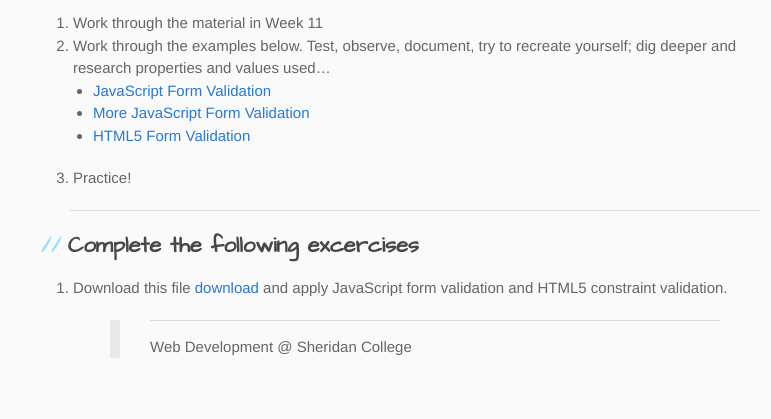
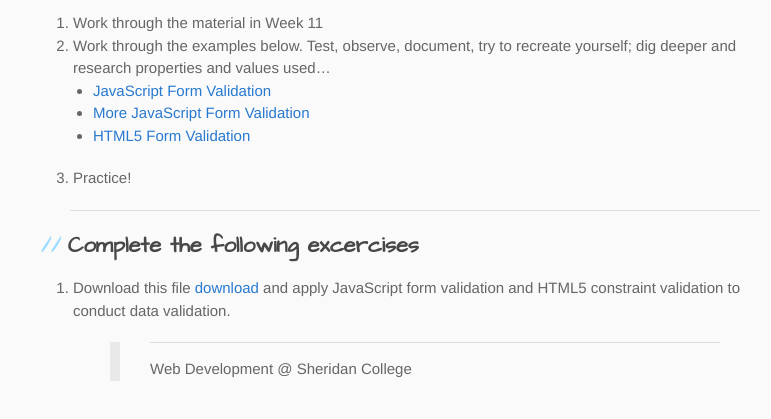
Before and after one commit to pakandy/worksheet11, a plain HTML site: page index.html in a window 1280 px wide. Shown: the part 139-558 px from the top of the page, without its empty margins (100-871 px from the left). Drawn offline with Linux system fonts and the light colour scheme.

Commit message:
Update index.html

```diff
--- a/index.html
+++ b/index.html
@@ -42,7 +42,7 @@
 <h2 id="complete-the-following-excercises">Complete the following excercises</h2>
 
 <ol>
-  <li>Download this file <a href='./pract1.txt'>download</a> and apply JavaScript form validation and HTML5 constraint validation.</li>
+  <li>Download this file <a href='./pract1.txt'>download</a> and apply JavaScript form validation and HTML5 constraint validation to conduct data validation.</li>
 </ol>
 
 <blockquote style="clear: both; ">
```
